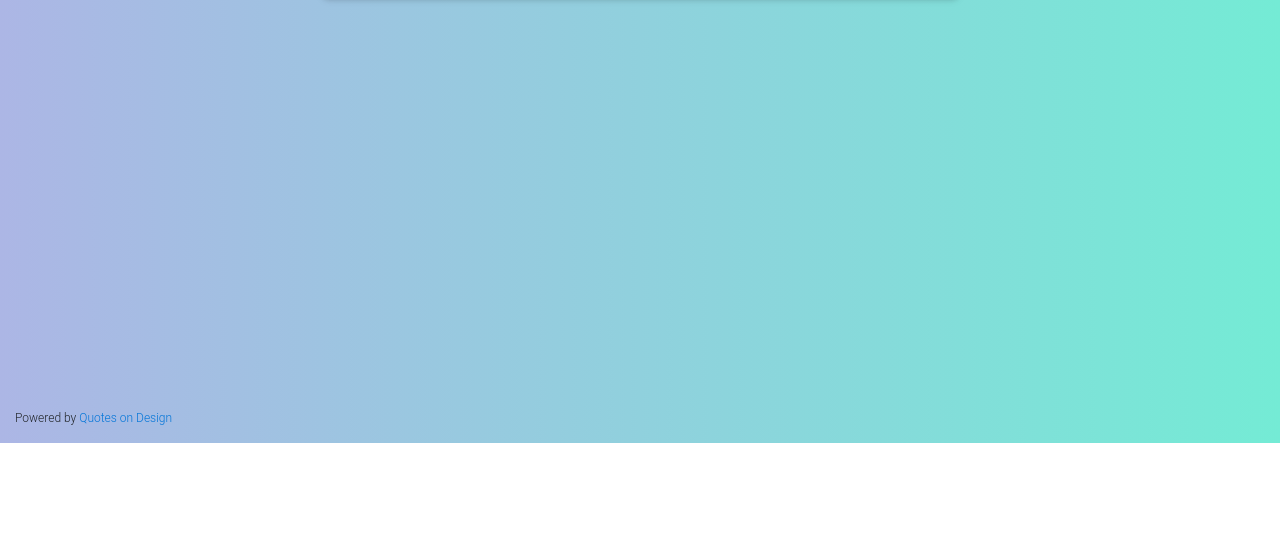
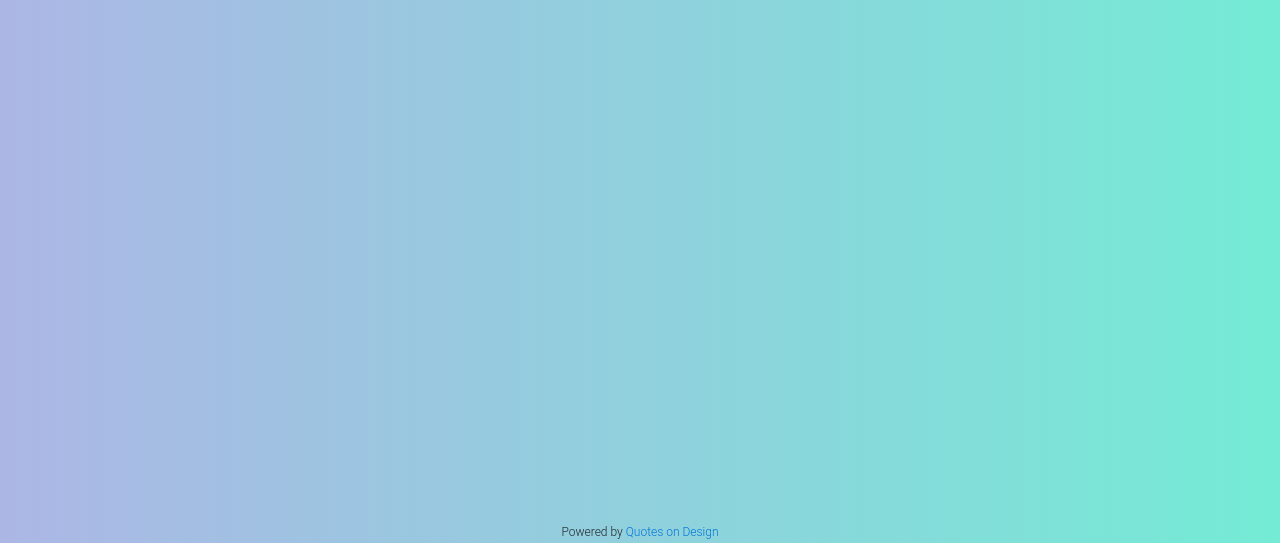
Before and after one commit to longhungn/longhungn.github.io, a plain HTML site: page quote-machine/index.html in a window 1280 px wide. Shown: the part 357-900 px from the top of the page. Before the commit the page ends 800 px from the top, so only its background shows below. Drawn offline with Linux system fonts and the light colour scheme; no server answers; a web font is replaced by a local one.

Commit message:
fixed footer

```diff
--- a/quote-machine/index.html
+++ b/quote-machine/index.html
@@ -17,7 +17,7 @@
 <div id="main-wrapper" class="container">
   <div class="row justify-content-center">
 
-    <div class="col-11 col-md-7">
+    <div class="col-12 col-md-7">
       <div class="card hoverable">
         <div class="card-body">
           <h1 class="card-title">Get a random quote</h1>
@@ -41,8 +41,8 @@
     </div>
   </div>
 </div>
-<footer>
-  <div class="container-fluid">
+<footer class="footer">
+  <div class="container">
     <p id="credit-link">Powered by <a href="https://quotesondesign.com/">Quotes on Design</a>
   </p>
 </div>
--- a/quote-machine/quote-machine.css
+++ b/quote-machine/quote-machine.css
@@ -1,19 +1,27 @@
-#main-wrapper {
-    margin-top: 100px;
-    margin-bottom: 100px;
+html, body {
+  height: 100%;
+  margin: 0;
 }
+
 
 body {
     background: #74ebd5;  /* fallback for old browsers */
     background: -webkit-linear-gradient(to right, #ACB6E5, #74ebd5);  /* Chrome 10-25, Safari 5.1-6 */
     background: linear-gradient(to right, #ACB6E5, #74ebd5); /* W3C, IE 10+/ Edge, Firefox 16+, Chrome 26+, Opera 12+, Safari 7+ */
+    /* Margin bottom by footer height */
 
 }
 
-footer {
-    position: absolute;
-    bottom: 0px;
-    display: block;
+
+#main-wrapper {
+    margin-top: 50px;
+    margin-bottom: 50px;
+    min-height: 100%;
+}
+
+.footer {
+  height: 20px;
+  margin-top: -20px;
 }
 
 .card h1 {
```
